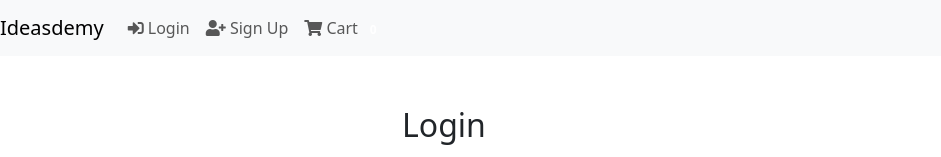
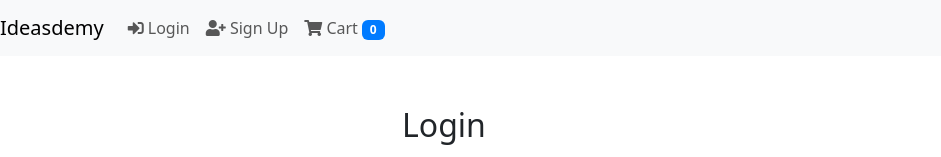
Before and after one commit to arun2pratap/ideasdemy-app, an Angular app: page /login in a window 1280 px wide. Shown: the top 157 px of the page, without its empty margins (0-941 px from the left). Built offline with nearby package versions, Linux system fonts and the light colour scheme.

Commit message:
- adding css.

```diff
--- a/src/app/app.component.css
+++ b/src/app/app.component.css
@@ -0,0 +1,8 @@
+.navbar {
+  margin-bottom: 20px;
+}
+
+.badge-primary {
+  background-color: #007bff;
+  color: white;
+}
```
